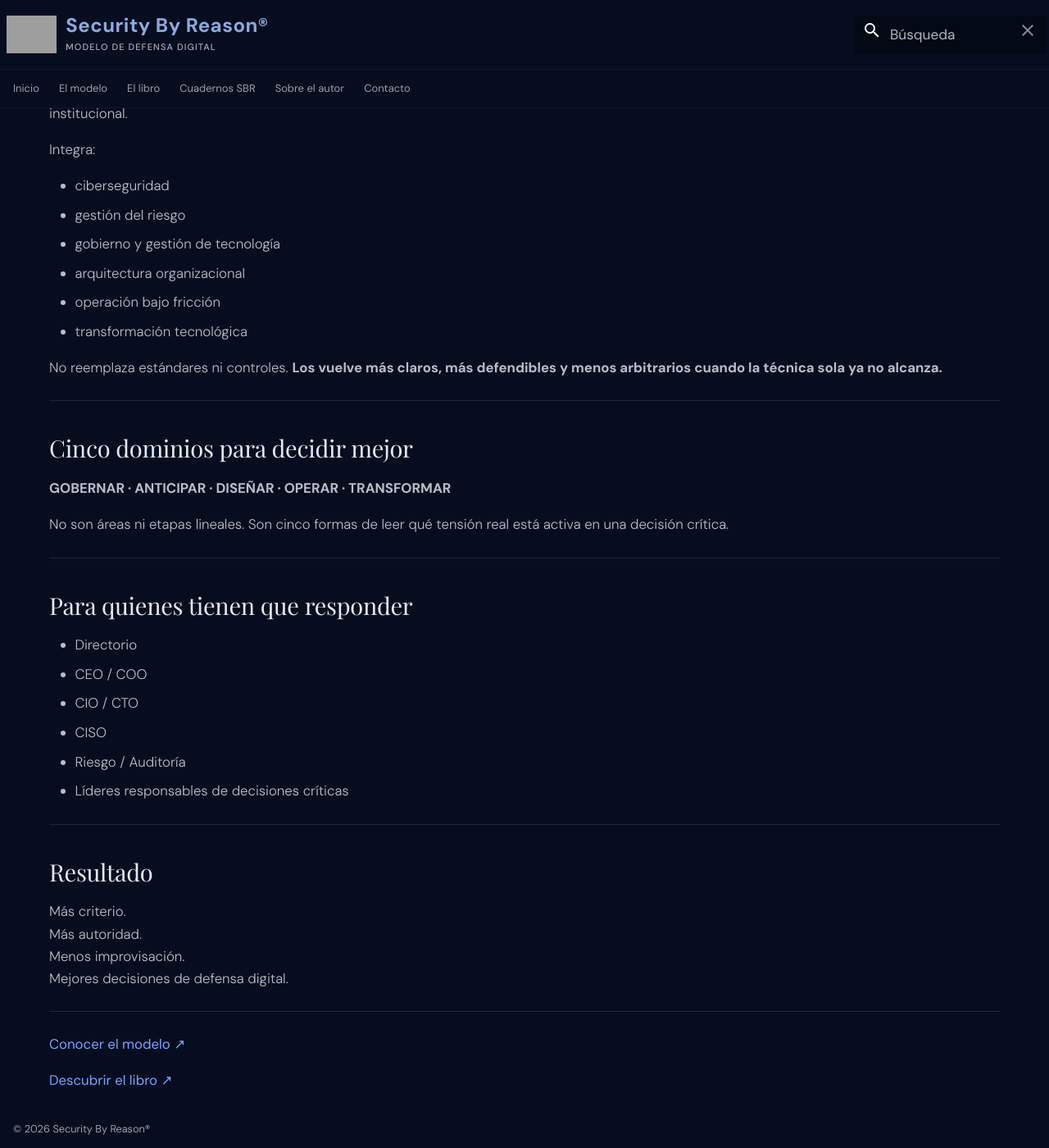
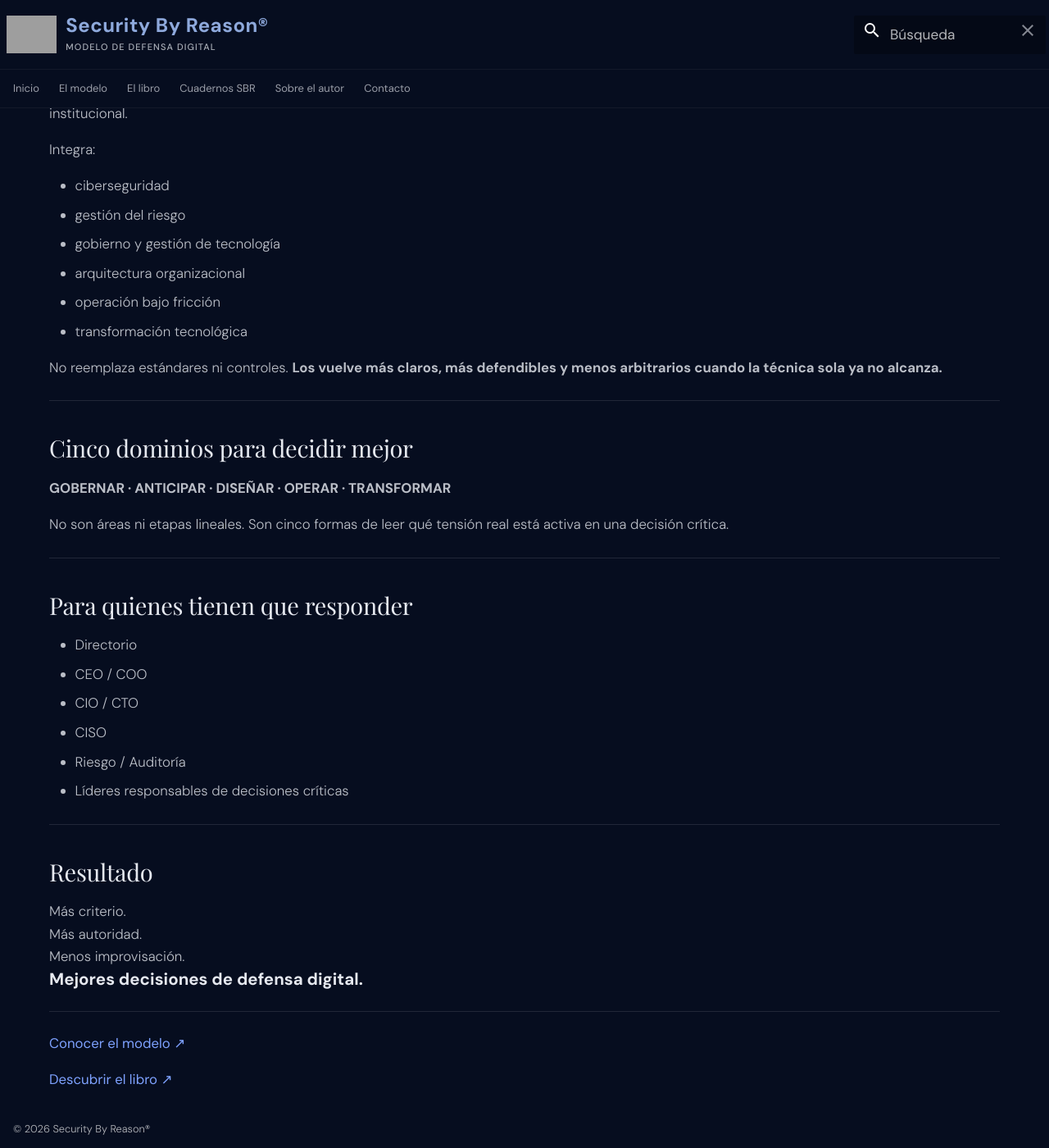
Before and after one commit to danielsasia/sbr-site, an MkDocs documentation site: the page built from docs/index.md, in a window 1280 px wide and 1400 px high, scrolled down 894 px. Shown: the whole window at 82% size. Built offline with MkDocs 1.6.1 and Material for MkDocs 9.7.7, drawn with Linux system fonts in a browser that asks for light colours; some web fonts are replaced; grey boxes are pictures that could not be loaded.

Commit message:
Update extra.css

```diff
--- a/docs/stylesheets/extra.css
+++ b/docs/stylesheets/extra.css
@@ -413,3 +413,15 @@ body,
   content:" ↗";
   font-weight:400;
 }
+
+/* HERO CLOSING LINE */
+
+.hero-closing{
+  display:block;
+  margin-top:.10rem;
+  margin-bottom:0;
+  font-size:1.22em;
+  font-weight:700;
+  line-height:1.22;
+  color:rgba(238,241,248,.96);
+}
```
